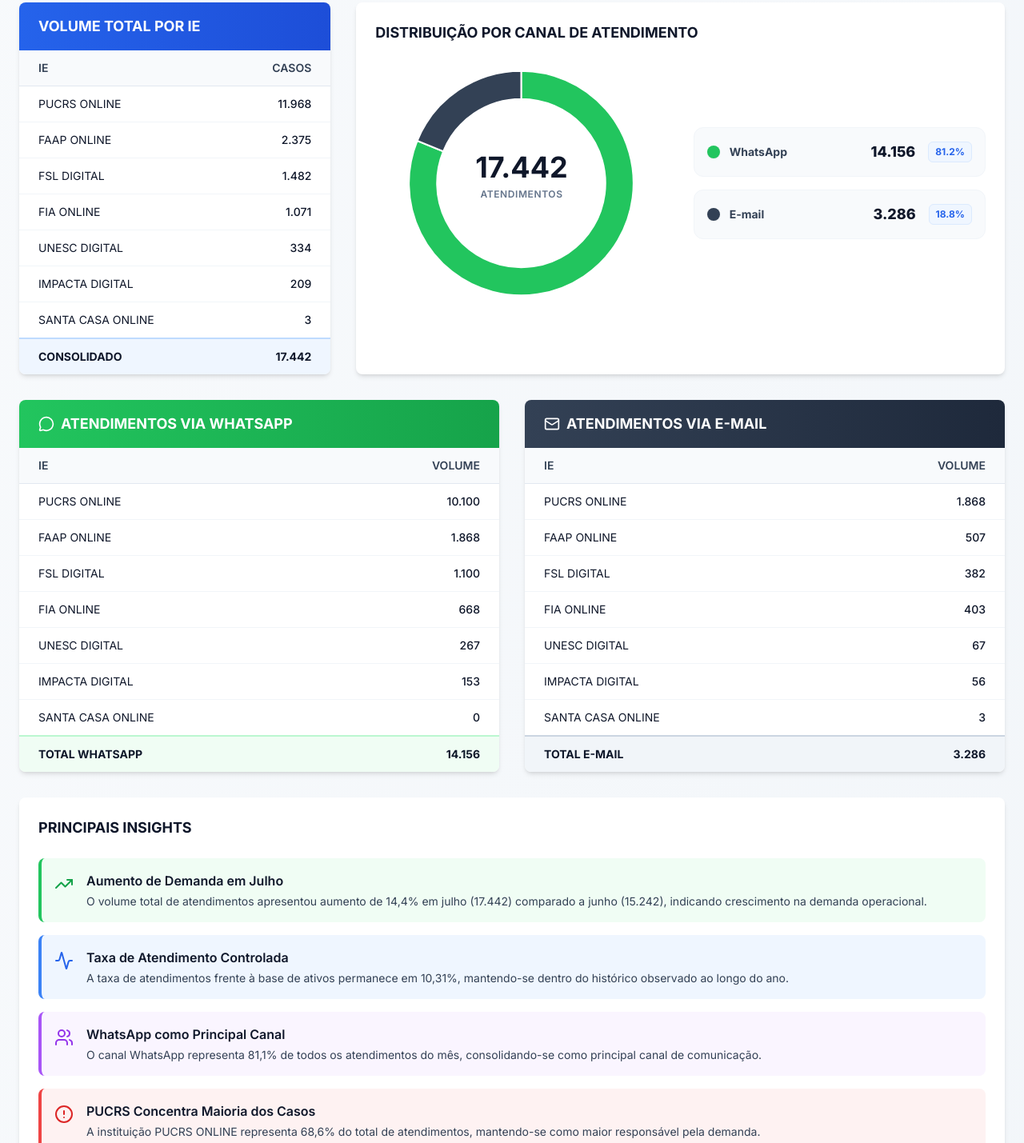
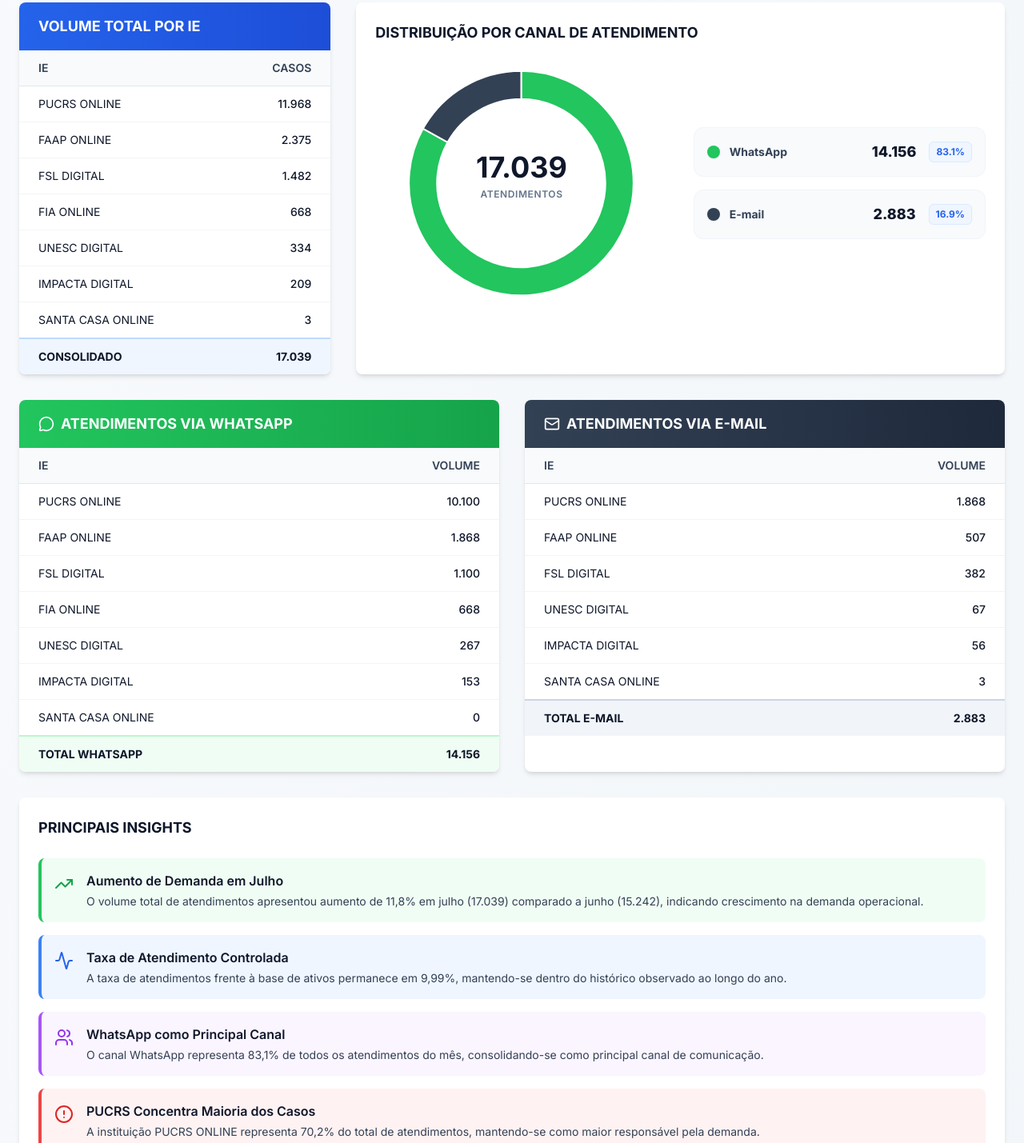
Before and after one commit to thiagofmend2/Relacionamento_julho_2026, a plain HTML site: page index.html in a window 1280 px wide. Shown: the part 862-2291 px from the top of the page at 80% size. Drawn offline with nearby package versions, Linux system fonts and the light colour scheme.

Commit message:
Update index.html

```diff
--- a/index.html
+++ b/index.html
@@ -28,7 +28,7 @@
         <div class="grid grid-cols-1 md:grid-cols-3 gap-6 mb-8">
             <div class="bg-white rounded-lg shadow-md p-6 border-l-4 border-blue-600">
                 <div class="flex items-center justify-between">
-                    <div><p class="text-slate-600 text-sm font-medium uppercase">Total de Atendimentos</p><p class="text-3xl font-bold text-slate-900 mt-2">17.442</p></div>
+                    <div><p class="text-slate-600 text-sm font-medium uppercase">Total de Atendimentos</p><p class="text-3xl font-bold text-slate-900 mt-2">17.039</p></div>
                     <div class="bg-blue-100 p-4 rounded-full"><i data-lucide="bar-chart-3" class="w-8 h-8 text-blue-600"></i></div>
                 </div>
             </div>
@@ -44,7 +44,7 @@
             </div>
             <div class="bg-white rounded-lg shadow-md p-6 border-l-4 border-yellow-500">
                 <div class="flex items-center justify-between">
-                    <div><p class="text-slate-600 text-sm font-medium uppercase">Atendimentos / Base</p><p class="text-3xl font-bold text-slate-900 mt-2">10,23%</p></div>
+                    <div><p class="text-slate-600 text-sm font-medium uppercase">Atendimentos / Base</p><p class="text-3xl font-bold text-slate-900 mt-2">9,99%</p></div>
                     <div class="bg-yellow-100 p-4 rounded-full"><i data-lucide="trending-up" class="w-8 h-8 text-yellow-600"></i></div>
                 </div>
             </div>
@@ -72,7 +72,7 @@
                 <div class="bg-white rounded-lg shadow-md p-6 h-full">
                     <h2 class="text-lg font-bold text-slate-900 mb-6 uppercase">Distribuição por Canal de Atendimento</h2>
                     <div class="grid grid-cols-1 md:grid-cols-2 gap-8 items-center">
-                        <div class="relative"><div id="canalChart"></div><div class="absolute top-1/2 left-1/2 -translate-x-1/2 -translate-y-1/2 -mt-2 text-center pointer-events-none"><span class="block text-4xl font-bold text-slate-900">17.442</span><span class="text-xs font-semibold text-slate-500 uppercase tracking-wider">Atendimentos</span></div></div>
+                        <div class="relative"><div id="canalChart"></div><div class="absolute top-1/2 left-1/2 -translate-x-1/2 -translate-y-1/2 -mt-2 text-center pointer-events-none"><span class="block text-4xl font-bold text-slate-900">17.039</span><span class="text-xs font-semibold text-slate-500 uppercase tracking-wider">Atendimentos</span></div></div>
                         <div class="space-y-4" id="canalLegend"></div>
                     </div>
                 </div>
@@ -134,7 +134,7 @@
             {name:"PUCRS ONLINE", value:11968, wpp:10100, email:1868},
             {name:"FAAP ONLINE", value:2375, wpp:1868, email:507},
             {name:"FSL DIGITAL", value:1482, wpp:1100, email:382},
-            {name:"FIA ONLINE", value:1071, wpp:668, email:403},
+            {name:"FIA ONLINE", value:668, wpp:668, email:null},
             {name:"UNESC DIGITAL", value:334, wpp:267, email:67},
             {name:"IMPACTA DIGITAL", value:209, wpp:153, email:56},
             {name:"SANTA CASA ONLINE", value:3, wpp:0, email:3}
@@ -142,7 +142,7 @@
 
         const canalData = [
             {name:"WhatsApp", value:14156, color:"#22c55e"},
-            {name:"E-mail", value:3286, color:"#334155"}
+            {name:"E-mail", value:2883, color:"#334155"}
         ];
 
         // Histórico consolidado (adicionando julho)
@@ -153,7 +153,7 @@
             {mes:"abr/26", total:21323, base:156615, percentual:13.61},
             {mes:"mai/26", total:16377, base:162397, percentual:10.08},
             {mes:"jun/26", total:15242, base:164717, percentual:9.25},
-            {mes:"jul/26", total:17442, base:170497, percentual:10.23}
+            {mes:"jul/26", total:17039, base:170497, percentual:9.99}
         ];
 
         // Dados de IEs com logos
@@ -175,9 +175,9 @@
             {
                 name:"FIA ONLINE",
                 logo:"https://www.fiaonline.com.br/hs-fs/hubfs/FIA-Online---Logo-(Branco)-1-1.webp",
-                motivations:"E-mail: Encerramento dos atendimentos no dia 08/07 | WhatsApp: Dúvidas sobre Certificação, Declaração de Matrícula, Orientação sobre Prazos",
-                stats:{email:403, wpp:668},
-                insight:"Encerramento de atendimentos por e-mail em julho"
+                motivations:"WhatsApp: Dúvidas sobre Certificação, Declaração de Matrícula, Orientação sobre Prazos",
+                stats:{email:null, wpp:668},
+                insight:"Atendimentos concentrados exclusivamente no WhatsApp em julho"
             },
             {
                 name:"FSL DIGITAL",
@@ -216,7 +216,7 @@
         ieDataTotal.forEach(item => {
             ieTotalTable.innerHTML += `<tr class="border-b border-slate-100 hover:bg-slate-50"><td class="px-6 py-3 text-sm text-slate-900">${item.name}</td><td class="px-6 py-3 text-sm text-slate-900 text-right font-medium">${item.value.toLocaleString('pt-BR')}</td></tr>`;
         });
-        ieTotalTable.innerHTML += `<tr class="bg-blue-50 border-t-2 border-blue-200"><td class="px-6 py-3 text-sm font-bold text-slate-900">CONSOLIDADO</td><td class="px-6 py-3 text-sm font-bold text-slate-900 text-right">17.442</td></tr>`;
+        ieTotalTable.innerHTML += `<tr class="bg-blue-50 border-t-2 border-blue-200"><td class="px-6 py-3 text-sm font-bold text-slate-900">CONSOLIDADO</td><td class="px-6 py-3 text-sm font-bold text-slate-900 text-right">17.039</td></tr>`;
 
         // Renderizar Tabela WPP
         const wppTable = document.getElementById('wppTableBody');
@@ -228,14 +228,16 @@
         // Renderizar Tabela Email
         const emailTable = document.getElementById('emailTableBody');
         ieDataTotal.forEach(item => {
-            emailTable.innerHTML += `<tr class="border-b border-slate-100 hover:bg-slate-50"><td class="px-6 py-3 text-sm text-slate-900">${item.name}</td><td class="px-6 py-3 text-sm text-slate-900 text-right font-medium">${item.email.toLocaleString('pt-BR')}</td></tr>`;
+            if (item.email !== null) {
+                emailTable.innerHTML += `<tr class="border-b border-slate-100 hover:bg-slate-50"><td class="px-6 py-3 text-sm text-slate-900">${item.name}</td><td class="px-6 py-3 text-sm text-slate-900 text-right font-medium">${item.email.toLocaleString('pt-BR')}</td></tr>`;
+            }
         });
-        emailTable.innerHTML += `<tr class="bg-slate-100 border-t-2 border-slate-300"><td class="px-6 py-3 text-sm font-bold text-slate-900">TOTAL E-MAIL</td><td class="px-6 py-3 text-sm font-bold text-slate-900 text-right">3.286</td></tr>`;
+        emailTable.innerHTML += `<tr class="bg-slate-100 border-t-2 border-slate-300"><td class="px-6 py-3 text-sm font-bold text-slate-900">TOTAL E-MAIL</td><td class="px-6 py-3 text-sm font-bold text-slate-900 text-right">2.883</td></tr>`;
 
         // Legenda do Gráfico de Canal
         const canalLegend = document.getElementById('canalLegend');
         canalData.forEach(item => {
-            canalLegend.innerHTML += `<div class="flex items-center justify-between p-4 bg-slate-50 rounded-xl border border-slate-100"><div class="flex items-center gap-3"><div class="w-4 h-4 rounded-full shadow-sm" style="background-color: ${item.color}"></div><span class="text-sm font-bold text-slate-700">${item.name}</span></div><div class="flex items-center gap-4"><span class="text-lg font-black text-slate-900">${item.value.toLocaleString('pt-BR')}</span>            <span class="text-xs font-bold text-blue-600 bg-blue-50 px-2 py-1 rounded-md border border-blue-100">${((item.value/17442)*100).toFixed(1)}%</span></div></div>`;
+            canalLegend.innerHTML += `<div class="flex items-center justify-between p-4 bg-slate-50 rounded-xl border border-slate-100"><div class="flex items-center gap-3"><div class="w-4 h-4 rounded-full shadow-sm" style="background-color: ${item.color}"></div><span class="text-sm font-bold text-slate-700">${item.name}</span></div><div class="flex items-center gap-4"><span class="text-lg font-black text-slate-900">${item.value.toLocaleString('pt-BR')}</span>            <span class="text-xs font-bold text-blue-600 bg-blue-50 px-2 py-1 rounded-md border border-blue-100">${((item.value/17039)*100).toFixed(1)}%</span></div></div>`;
         });
 
         // Gráfico de Evolução
@@ -273,10 +275,10 @@
 
         // Análise Executiva
         const analysis = [
-            { icon: 'trending-up', color: 'green', title: 'Aumento de Demanda em Julho', text: 'O volume total de atendimentos apresentou aumento de 14,4% em julho (17.442) comparado a junho (15.242), indicando crescimento na demanda operacional.' },
-            { icon: 'activity', color: 'blue', title: 'Taxa de Atendimento Controlada', text: 'A taxa de atendimentos frente à base de ativos permanece em 10,31%, mantendo-se dentro do histórico observado ao longo do ano.' },
-            { icon: 'users', color: 'purple', title: 'WhatsApp como Principal Canal', text: 'O canal WhatsApp representa 81,1% de todos os atendimentos do mês, consolidando-se como principal canal de comunicação.' },
-            { icon: 'alert-circle', color: 'red', title: 'PUCRS Concentra Maioria dos Casos', text: 'A instituição PUCRS ONLINE representa 68,6% do total de atendimentos, mantendo-se como maior responsável pela demanda.' }
+            { icon: 'trending-up', color: 'green', title: 'Aumento de Demanda em Julho', text: 'O volume total de atendimentos apresentou aumento de 11,8% em julho (17.039) comparado a junho (15.242), indicando crescimento na demanda operacional.' },
+            { icon: 'activity', color: 'blue', title: 'Taxa de Atendimento Controlada', text: 'A taxa de atendimentos frente à base de ativos permanece em 9,99%, mantendo-se dentro do histórico observado ao longo do ano.' },
+            { icon: 'users', color: 'purple', title: 'WhatsApp como Principal Canal', text: 'O canal WhatsApp representa 83,1% de todos os atendimentos do mês, consolidando-se como principal canal de comunicação.' },
+            { icon: 'alert-circle', color: 'red', title: 'PUCRS Concentra Maioria dos Casos', text: 'A instituição PUCRS ONLINE representa 70,2% do total de atendimentos, mantendo-se como maior responsável pela demanda.' }
         ];
         const analysisDiv = document.getElementById('executiveAnalysis');
         analysis.forEach(item => {
@@ -286,7 +288,7 @@
         // Cards de IE
         const cardsDiv = document.getElementById('ieCards');
         ieCardsData.forEach(ie => {
-            cardsDiv.innerHTML += `<div class="bg-white rounded-lg shadow-md p-6"><div class="grid grid-cols-1 md:grid-cols-4 gap-6"><div class="flex items-start justify-center md:justify-start"><div class="bg-black p-4 rounded-lg w-[150px] h-[150px] flex items-center justify-center border border-slate-700"><img src="${ie.logo}" alt="${ie.name}" class="w-full h-full object-contain"></div></div><div class="md:col-span-3 space-y-4"><h3 class="font-bold text-slate-900 text-lg">${ie.name}</h3><div><p class="text-xs font-semibold text-slate-600 mb-1">PRINCIPAIS MOTIVAÇÕES</p><p class="text-sm text-slate-700 leading-relaxed">${ie.motivations}</p></div><div class="p-3 bg-blue-50 rounded border-l-4 border-blue-600"><p class="text-xs text-slate-700 italic">${ie.insight}</p></div><div class="flex gap-8"><div><p class="text-xs text-slate-600 font-semibold">E-MAIL</p><p class="text-lg font-bold text-slate-900">${ie.stats.email.toLocaleString('pt-BR')}</p></div><div><p class="text-xs text-slate-600 font-semibold">WHATSAPP</p><p class="text-lg font-bold text-slate-900">${ie.stats.wpp.toLocaleString('pt-BR')}</p></div></div></div></div></div>`;
+            cardsDiv.innerHTML += `<div class="bg-white rounded-lg shadow-md p-6"><div class="grid grid-cols-1 md:grid-cols-4 gap-6"><div class="flex items-start justify-center md:justify-start"><div class="bg-black p-4 rounded-lg w-[150px] h-[150px] flex items-center justify-center border border-slate-700"><img src="${ie.logo}" alt="${ie.name}" class="w-full h-full object-contain"></div></div><div class="md:col-span-3 space-y-4"><h3 class="font-bold text-slate-900 text-lg">${ie.name}</h3><div><p class="text-xs font-semibold text-slate-600 mb-1">PRINCIPAIS MOTIVAÇÕES</p><p class="text-sm text-slate-700 leading-relaxed">${ie.motivations}</p></div><div class="p-3 bg-blue-50 rounded border-l-4 border-blue-600"><p class="text-xs text-slate-700 italic">${ie.insight}</p></div><div class="flex gap-8">${ie.stats.email !== null ? `<div><p class="text-xs text-slate-600 font-semibold">E-MAIL</p><p class="text-lg font-bold text-slate-900">${ie.stats.email.toLocaleString('pt-BR')}</p></div>` : ''}<div><p class="text-xs text-slate-600 font-semibold">WHATSAPP</p><p class="text-lg font-bold text-slate-900">${ie.stats.wpp.toLocaleString('pt-BR')}</p></div></div></div></div></div>`;
         });
 
         // TOP 5 Maiores Concentradores
```
